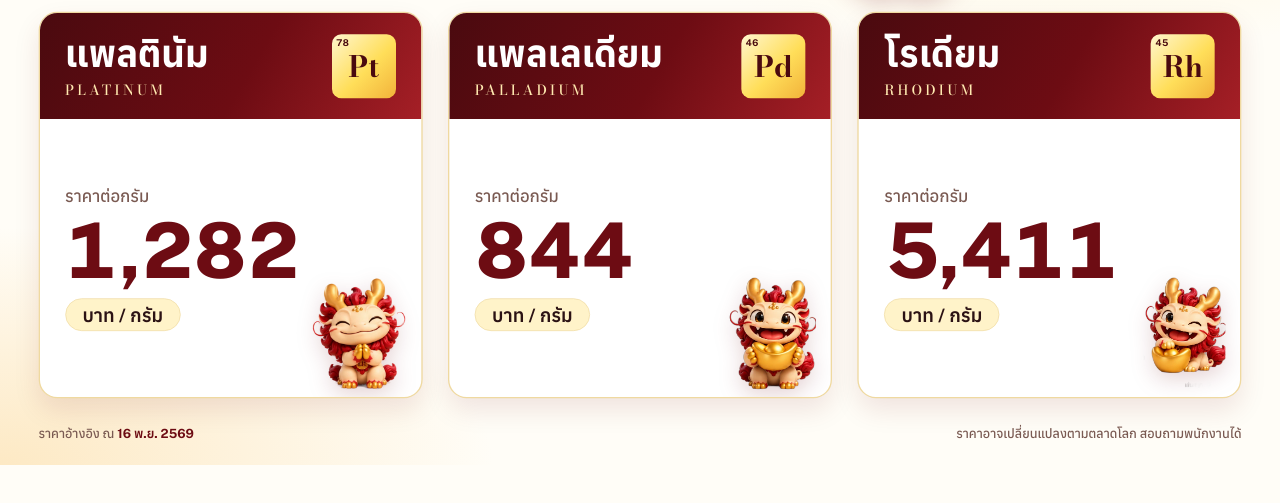
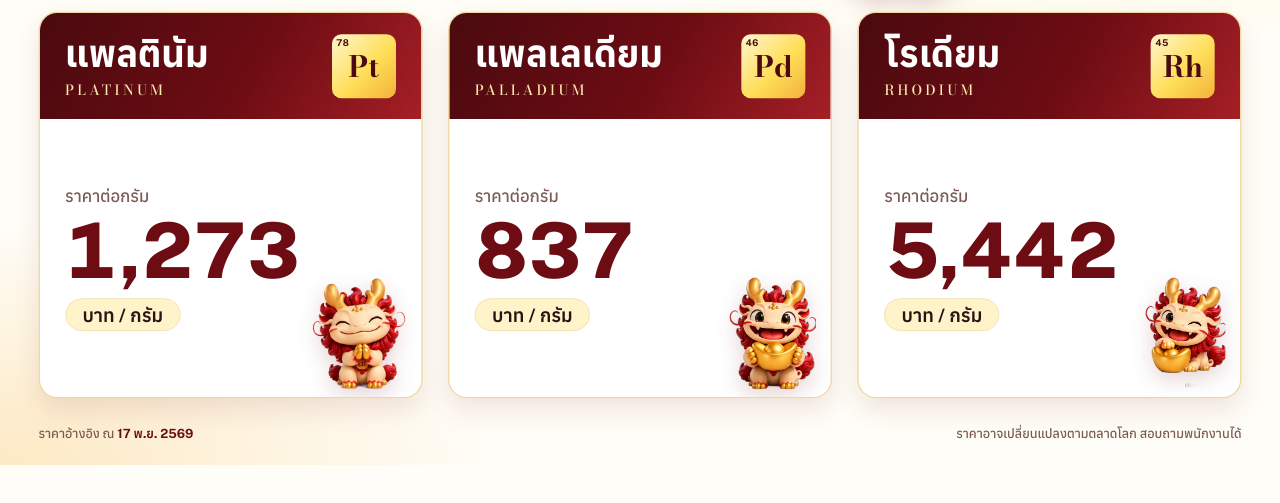
Before and after one commit to goldsilver00/price, a plain HTML site: page board.html in a window 1280 px wide. Shown: the part 295-798 px from the top of the page. Drawn offline with Linux system fonts and the light colour scheme.

Commit message:
Update prices 2026-11-17

```diff
--- a/board.html
+++ b/board.html
@@ -302,15 +302,15 @@ html{-webkit-text-size-adjust:100%;text-size-adjust:100%}
      ราคาแต่ละเกรด = ราคาเงินหลังหัก × เปอร์เซ็นต์ (99.99% ใช้ราคาเต็ม)
    showSilver = เปิด/ปิดหน้าราคาเงิน, rotateSeconds = เปลี่ยนหน้าทุกกี่วินาที */
 const CONFIG = {
-  asOf: "16 พ.ย. 2569",
-  fx: 33.90,
+  asOf: "17 พ.ย. 2569",
+  fx: 33.89,
   discount: 0.20,
   rotateSeconds: 15,
   showSilver: true,
   metals: [
-    { th:"แพลตินัม",  en:"Platinum",  sym:"Pt", z:78, usdPerGram:47.2616 },
-    { th:"แพลเลเดียม", en:"Palladium", sym:"Pd", z:46, usdPerGram:31.1219 },
-    { th:"โรเดียม",    en:"Rhodium",   sym:"Rh", z:45, usdPerGram:266.05, discount:0.40 }
+    { th:"แพลตินัม",  en:"Platinum",  sym:"Pt", z:78, usdPerGram:46.9401 },
+    { th:"แพลเลเดียม", en:"Palladium", sym:"Pd", z:46, usdPerGram:30.8647 },
+    { th:"โรเดียม",    en:"Rhodium",   sym:"Rh", z:45, usdPerGram:267.65, discount:0.40 }
   ],
   silver: { pricePerKg: 55000, grades: [95, 92.5, 90, 70, 50, 30] }
 };
```
Also changed, not shown: prices.json (+4 -4 lines), all-blank.jpg, last-update.txt, pgm.jpg, silver-blank.jpg.
